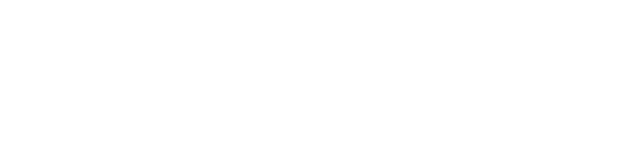
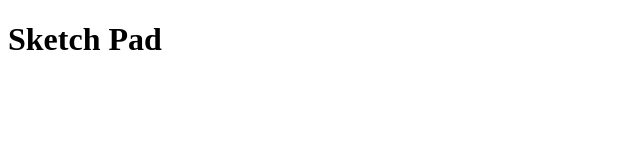
Before and after one commit to iamashay/Sketch_Pad, a plain HTML site: page index.html in a window 1280 px wide. Shown: the whole page, without its empty margins (0-640 px from the left). Drawn offline with Linux system fonts and the light colour scheme.

Commit message:
Add header element

```diff
--- a/index.html
+++ b/index.html
@@ -6,7 +6,7 @@
     </head>
 
     <body>
-
+        <header><h1>Sketch Pad</h1></header>
     </body>
 
 </html>
```
